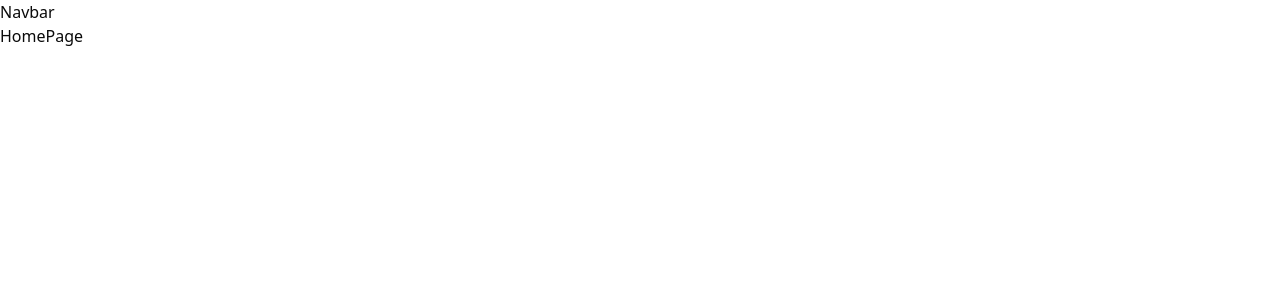
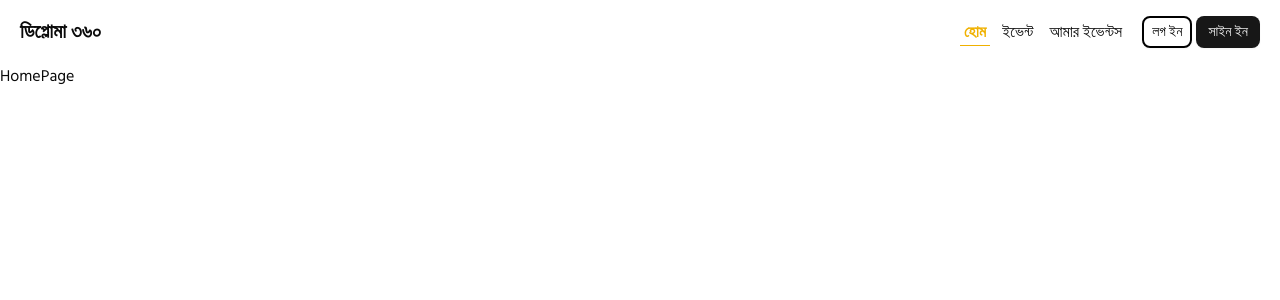
Before and after one commit to sajid-islam/Diploma360-Client, a Next.js app: page / in a window 1280 px wide. Shown: the top 300 px of the page. Built offline with nearby package versions, Linux system fonts and the light colour scheme.

Commit message:
create initial navbar

```diff
--- a/package.json
+++ b/package.json
@@ -21,9 +21,11 @@
   "devDependencies": {
     "@eslint/eslintrc": "^3",
     "@tailwindcss/postcss": "^4",
+    "autoprefixer": "^10.4.21",
     "eslint": "^9",
     "eslint-config-next": "15.4.6",
-    "tailwindcss": "^4",
+    "postcss": "^8.5.6",
+    "tailwindcss": "^4.1.12",
     "tw-animate-css": "^1.3.6"
   }
 }
--- a/src/app/globals.css
+++ b/src/app/globals.css
@@ -4,45 +4,49 @@
 @custom-variant dark (&:is(.dark *));
 
 @theme inline {
-  --color-background: var(--background);
-  --color-foreground: var(--foreground);
-  --font-sans: var(--font-geist-sans);
-  --font-mono: var(--font-geist-mono);
-  --color-sidebar-ring: var(--sidebar-ring);
-  --color-sidebar-border: var(--sidebar-border);
-  --color-sidebar-accent-foreground: var(--sidebar-accent-foreground);
-  --color-sidebar-accent: var(--sidebar-accent);
-  --color-sidebar-primary-foreground: var(--sidebar-primary-foreground);
-  --color-sidebar-primary: var(--sidebar-primary);
-  --color-sidebar-foreground: var(--sidebar-foreground);
-  --color-sidebar: var(--sidebar);
-  --color-chart-5: var(--chart-5);
-  --color-chart-4: var(--chart-4);
-  --color-chart-3: var(--chart-3);
-  --color-chart-2: var(--chart-2);
-  --color-chart-1: var(--chart-1);
-  --color-ring: var(--ring);
-  --color-input: var(--input);
-  --color-border: var(--border);
-  --color-destructive: var(--destructive);
-  --color-accent-foreground: var(--accent-foreground);
-  --color-accent: var(--accent);
-  --color-muted-foreground: var(--muted-foreground);
-  --color-muted: var(--muted);
-  --color-secondary-foreground: var(--secondary-foreground);
-  --color-secondary: var(--secondary);
-  --color-primary-foreground: var(--primary-foreground);
-  --color-primary: var(--primary);
-  --color-popover-foreground: var(--popover-foreground);
-  --color-popover: var(--popover);
-  --color-card-foreground: var(--card-foreground);
-  --color-card: var(--card);
     --radius-sm: calc(var(--radius) - 4px);
     --radius-md: calc(var(--radius) - 2px);
     --radius-lg: var(--radius);
     --radius-xl: calc(var(--radius) + 4px);
+    --color-background: var(--background);
+    --color-foreground: var(--foreground);
+    --color-card: var(--card);
+    --color-card-foreground: var(--card-foreground);
+    --color-popover: var(--popover);
+    --color-popover-foreground: var(--popover-foreground);
+    --color-primary: var(--primary);
+    --color-primary-foreground: var(--primary-foreground);
+    --color-secondary: var(--secondary);
+    --color-secondary-foreground: var(--secondary-foreground);
+    --color-muted: var(--muted);
+    --color-muted-foreground: var(--muted-foreground);
+    --color-accent: var(--accent);
+    --color-accent-foreground: var(--accent-foreground);
+    --color-destructive: var(--destructive);
+    --color-border: var(--border);
+    --color-input: var(--input);
+    --color-ring: var(--ring);
+    --color-chart-1: var(--chart-1);
+    --color-chart-2: var(--chart-2);
+    --color-chart-3: var(--chart-3);
+    --color-chart-4: var(--chart-4);
+    --color-chart-5: var(--chart-5);
+    --color-sidebar: var(--sidebar);
+    --color-sidebar-foreground: var(--sidebar-foreground);
+    --color-sidebar-primary: var(--sidebar-primary);
+    --color-sidebar-primary-foreground: var(--sidebar-primary-foreground);
+    --color-sidebar-accent: var(--sidebar-accent);
+    --color-sidebar-accent-foreground: var(--sidebar-accent-foreground);
+    --color-sidebar-border: var(--sidebar-border);
+    --color-sidebar-ring: var(--sidebar-ring);
 }
 
+:lang(en) {
+    font-family: var(--font-poppins);
+}
+:lang(bn) {
+    font-family: var(--font-hind-siliguri);
+}
 :root {
     --radius: 0.625rem;
     --background: oklch(1 0 0);
--- a/src/app/layout.jsx
+++ b/src/app/layout.jsx
@@ -1,14 +1,16 @@
-import { Geist, Geist_Mono } from "next/font/google";
+import { Hind_Siliguri, Poppins } from "next/font/google";
 import "./globals.css";
 
-const geistSans = Geist({
-    variable: "--font-geist-sans",
-    subsets: ["latin"],
+const hindSiliguri = Hind_Siliguri({
+    variable: "--font-hind-siliguri",
+    subsets: ["bengali", "latin"],
+    weight: ["300", "400", "500", "600", "700"],
 });
 
-const geistMono = Geist_Mono({
-    variable: "--font-geist-mono",
+const poppins = Poppins({
+    variable: "--font-poppins",
     subsets: ["latin"],
+    weight: ["100", "200", "300", "400", "500", "600", "700", "800", "900"],
 });
 
 export const metadata = {
@@ -21,9 +23,9 @@ export const metadata = {
 
 export default function RootLayout({ children }) {
     return (
-        <html lang="en">
+        <html lang="bn">
             <body
-                className={`${geistSans.variable} ${geistMono.variable} antialiased`}
+                className={`${hindSiliguri.variable} ${poppins.variable} antialiased`}
             >
                 {children}
             </body>
--- /dev/null
+++ b/src/components/Nabvar/NavLinks.jsx
@@ -0,0 +1,33 @@
+"use client";
+
+import Link from "next/link";
+import { usePathname } from "next/navigation";
+
+const NavLinks = () => {
+    const pathname = usePathname();
+    console.log(pathname);
+    const links = [
+        { id: 1, title: "হোম", path: "/" },
+        { id: 2, title: "ইভেন্ট", path: "/events" },
+        { id: 3, title: "আমার ইভেন্টস", path: "/my-bookings" },
+    ];
+    return (
+        <ul className="flex gap-2">
+            {links.map((link) => (
+                <li key={link.id} className="">
+                    <Link
+                        className={`px-1 ${
+                            pathname === link.path &&
+                            "border-b border-yellow-500 font-semibold text-yellow-500"
+                        }`}
+                        href={link.path}
+                    >
+                        {link.title}
+                    </Link>
+                </li>
+            ))}
+        </ul>
+    );
+};
+
+export default NavLinks;
--- a/src/components/Nabvar/Navbar.jsx
+++ b/src/components/Nabvar/Navbar.jsx
@@ -1,7 +1,30 @@
-import React from "react";
+import { Ghost } from "lucide-react";
+import { Button } from "../ui/button";
+import NavLinks from "./NavLinks";
 
 const Navbar = () => {
-    return <div>Navbar</div>;
+    return (
+        <div className="px-5 h-16 flex items-center justify-between">
+            <div>
+                <h1 className="text-xl font-semibold">
+                    <span>ডিপ্লোমা </span>
+                    <span>৩৬০</span>
+                </h1>
+            </div>
+            <div className="flex items-center gap-4">
+                <NavLinks />
+                <div className="flex gap-1">
+                    <Button
+                        size="sm"
+                        className="bg-transparent hover:bg-transparent text-black border-2 border-black px-2 py-1 text-sm "
+                    >
+                        লগ ইন
+                    </Button>
+                    <Button size="sm">সাইন ইন</Button>
+                </div>
+            </div>
+        </div>
+    );
 };
 
 export default Navbar;
--- a/src/components/ui/button.jsx
+++ b/src/components/ui/button.jsx
@@ -1,11 +1,11 @@
-import * as React from "react"
-import { Slot } from "@radix-ui/react-slot"
+import * as React from "react";
+import { Slot } from "@radix-ui/react-slot";
 import { cva } from "class-variance-authority";
 
-import { cn } from "@/lib/utils"
+import { cn } from "@/lib/utils";
 
 const buttonVariants = cva(
-  "inline-flex items-center justify-center gap-2 whitespace-nowrap rounded-md text-sm font-medium transition-all disabled:pointer-events-none disabled:opacity-50 [&_svg]:pointer-events-none [&_svg:not([class*='size-'])]:size-4 shrink-0 [&_svg]:shrink-0 outline-none focus-visible:border-ring focus-visible:ring-ring/50 focus-visible:ring-[3px] aria-invalid:ring-destructive/20 dark:aria-invalid:ring-destructive/40 aria-invalid:border-destructive",
+    "inline-flex items-center justify-center gap-2 whitespace-nowrap rounded-md text-sm font-medium hover:cursor-pointer transition-all disabled:pointer-events-none disabled:opacity-50 [&_svg]:pointer-events-none [&_svg:not([class*='size-'])]:size-4 shrink-0 [&_svg]:shrink-0 outline-none focus-visible:border-ring focus-visible:ring-ring/50 focus-visible:ring-[3px] aria-invalid:ring-destructive/20 dark:aria-invalid:ring-destructive/40 aria-invalid:border-destructive",
     {
         variants: {
             variant: {
@@ -17,8 +17,7 @@ const buttonVariants = cva(
                     "border bg-background shadow-xs hover:bg-accent hover:text-accent-foreground dark:bg-input/30 dark:border-input dark:hover:bg-input/50",
                 secondary:
                     "bg-secondary text-secondary-foreground shadow-xs hover:bg-secondary/80",
-        ghost:
-          "hover:bg-accent hover:text-accent-foreground dark:hover:bg-accent/50",
+                ghost: "hover:bg-accent hover:text-accent-foreground dark:hover:bg-accent/50",
                 link: "text-primary underline-offset-4 hover:underline",
             },
             size: {
@@ -33,23 +32,18 @@ const buttonVariants = cva(
             size: "default",
         },
     }
-)
+);
 
-function Button({
-  className,
-  variant,
-  size,
-  asChild = false,
-  ...props
-}) {
-  const Comp = asChild ? Slot : "button"
+function Button({ className, variant, size, asChild = false, ...props }) {
+    const Comp = asChild ? Slot : "button";
 
     return (
         <Comp
             data-slot="button"
             className={cn(buttonVariants({ variant, size, className }))}
-      {...props} />
+            {...props}
+        />
     );
 }
 
-export { Button, buttonVariants }
+export { Button, buttonVariants };
```
Also changed, not shown: 1 other file (tests, documents, lock files or other folders). Lines whose indentation alone changed are shown as unchanged.
